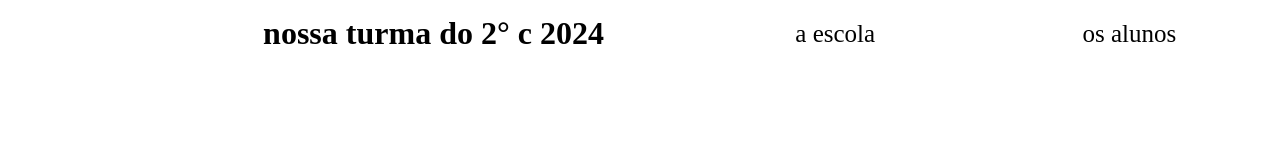
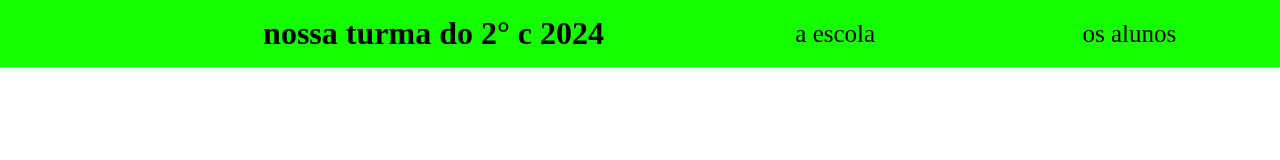
Before and after one commit to kelvinmelende/2c-2024, a plain HTML site: page index.html in a window 1280 px wide. Drawn offline with Linux system fonts and the light colour scheme.

Commit message:
cabecalho

```diff
--- a/style.css
+++ b/style.css
@@ -2,7 +2,7 @@
     margin: 0;
     padding: 0;
 }
-.cabecalho{*/este é o cabeçalho com suas configurações*/
+.cabecalho{
     background-color: #16FF00;
     color: black;
     display: flex;
```
